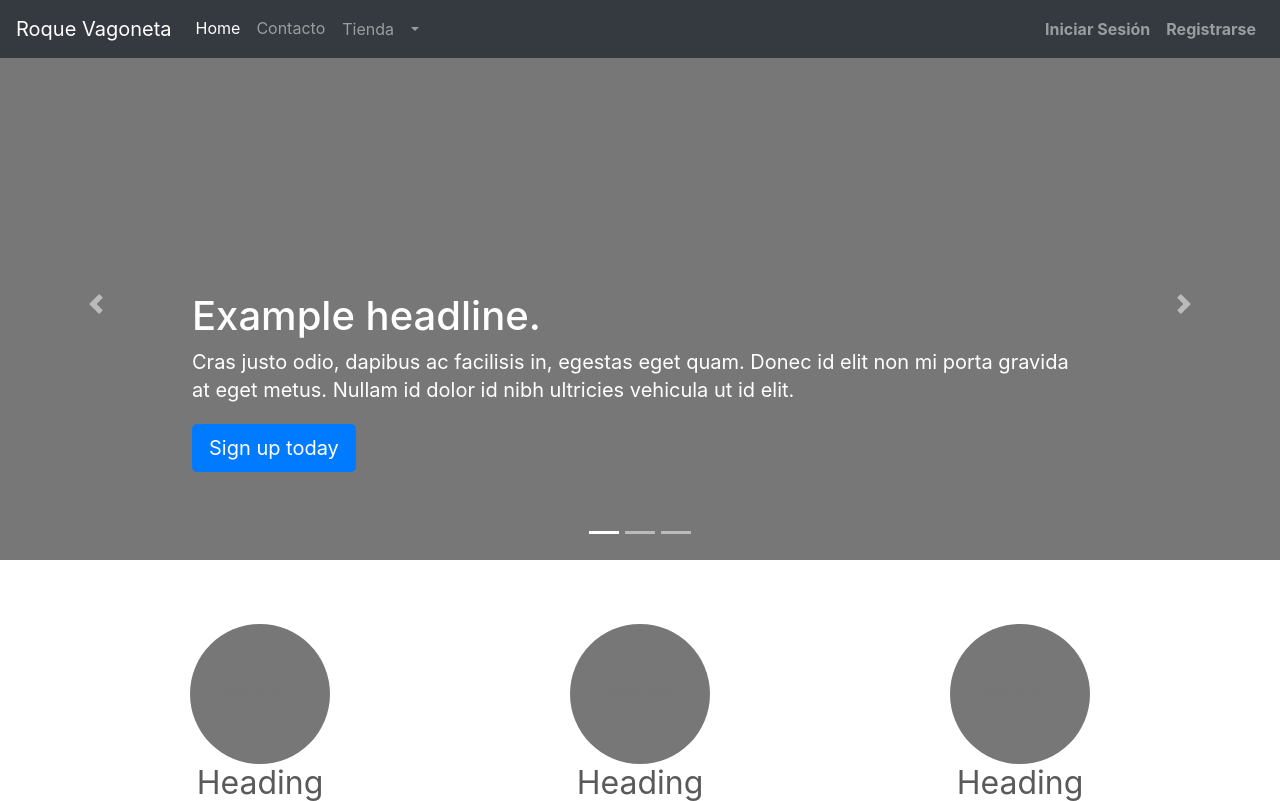
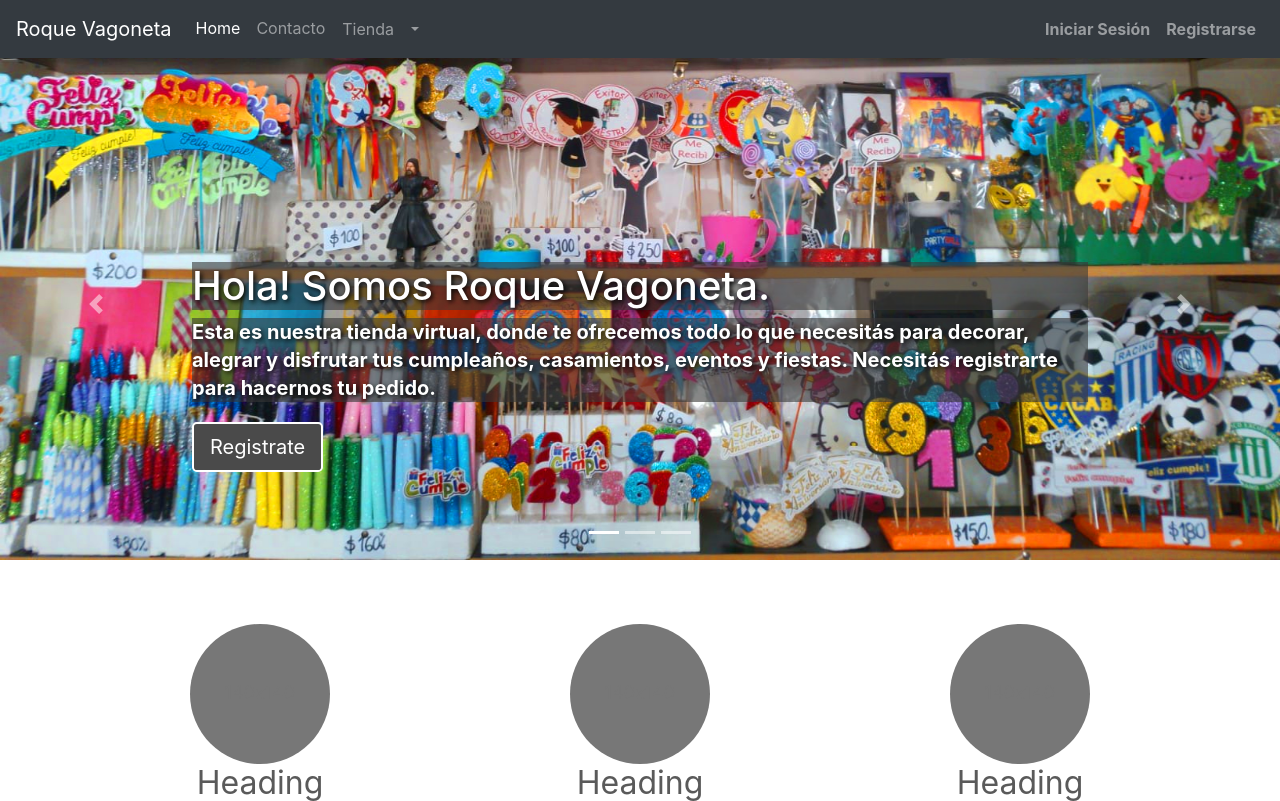
Before and after one commit to k0lst0m13r/roque_vagoneta, a Django app: page / in a window 1280 px wide. Shown: the top 801 px of the page. Run offline with Django 3.2, Linux system fonts and the light colour scheme; some libraries are stand-ins or nearby versions.

Commit message:
trabajos en carrousel home

```diff
--- a/roque_vagoneta/roque_vago_app/templates/roque_vago_app/index.html
+++ b/roque_vagoneta/roque_vago_app/templates/roque_vago_app/index.html
@@ -4,6 +4,27 @@
 {% block title %}Roque Vagoneta{% endblock %}
 
 {% block content %}
+
+<style>
+  h1.opacity {
+    background: rgba(55, 55, 55, 0.6);
+    text-shadow: 2px 2px 5px rgb(5, 5, 5);
+
+  }
+
+  p.opacity {
+    background: rgba(55, 55, 55, 0.6);
+    text-shadow: 2px 2px 5px rgb(5, 5, 5);
+    font-weight: bold;
+  }
+
+  a.btn-color {
+    background-color: rgb(74, 74, 74);
+    color: white;
+    border: 2px solid white;
+  }
+
+</style>
 
 <main role="main">
 
@@ -15,32 +36,32 @@
     </ol>
     <div class="carousel-inner">
       <div class="carousel-item active">
-        <svg class="bd-placeholder-img" width="100%" height="100%" xmlns="http://www.w3.org/2000/svg" preserveAspectRatio="xMidYMid slice" focusable="false" role="img"><rect width="100%" height="100%" fill="#777"/></svg>
+        <img src="{% static 'imagenes/carru1.jpg' %}">
         <div class="container">
           <div class="carousel-caption text-left">
-            <h1>Example headline.</h1>
-            <p>Cras justo odio, dapibus ac facilisis in, egestas eget quam. Donec id elit non mi porta gravida at eget metus. Nullam id dolor id nibh ultricies vehicula ut id elit.</p>
-            <p><a class="btn btn-lg btn-primary" href="#" role="button">Sign up today</a></p>
+            <h1 class="opacity" >Hola! Somos Roque Vagoneta.</h1>
+            <p class="opacity">Esta es nuestra tienda virtual, donde te ofrecemos todo lo que necesitás para decorar, alegrar y disfrutar tus cumpleaños, casamientos, eventos y fiestas. Necesitás registrarte para hacernos tu pedido.</p>
+            <p><a class="btn btn-lg btn-color" href="{% url 'registro' %}" role="button">Registrate</a></p>
           </div>
         </div>
       </div>
       <div class="carousel-item">
-        <svg class="bd-placeholder-img" width="100%" height="100%" xmlns="http://www.w3.org/2000/svg" preserveAspectRatio="xMidYMid slice" focusable="false" role="img"><rect width="100%" height="100%" fill="#777"/></svg>
+        <img src="{% static 'imagenes/carru6.jpg' %}">
         <div class="container">
           <div class="carousel-caption">
-            <h1>Another example headline.</h1>
-            <p>Cras justo odio, dapibus ac facilisis in, egestas eget quam. Donec id elit non mi porta gravida at eget metus. Nullam id dolor id nibh ultricies vehicula ut id elit.</p>
-            <p><a class="btn btn-lg btn-primary" href="#" role="button">Learn more</a></p>
+            <h1 class="opacity">Visitá nuestra Tienda.</h1>
+            <p class="opacity">En las diferentes secciones vas a encontrar todo lo necesario. Decoración, Disfraces, Accesorios, Descartables y mucho mas. Todo el Cotillón a tu alcance!</p>
+            <p><a class="btn btn-lg btn-color" href="{% url 'tienda' %}" role="button">Ir a la Tienda</a></p>
           </div>
         </div>
       </div>
       <div class="carousel-item">
-        <svg class="bd-placeholder-img" width="100%" height="100%" xmlns="http://www.w3.org/2000/svg" preserveAspectRatio="xMidYMid slice" focusable="false" role="img"><rect width="100%" height="100%" fill="#777"/></svg>
+        <img src="{% static 'imagenes/carru5.jpg' %}">
         <div class="container">
           <div class="carousel-caption text-right">
-            <h1>One more for good measure.</h1>
-            <p>Cras justo odio, dapibus ac facilisis in, egestas eget quam. Donec id elit non mi porta gravida at eget metus. Nullam id dolor id nibh ultricies vehicula ut id elit.</p>
-            <p><a class="btn btn-lg btn-primary" href="#" role="button">Browse gallery</a></p>
+            <h1 class="opacity">Entregamos a Domicilio.</h1>
+            <p class="opacity">Aprovechá nuestro servicio de entrega en Capital y Gran Buenos Aires. Si ya estás registrado, iniciá sesión y hacenos tu pedido. Nos comunicaremos a la brevedad para acordar envío y pago.</p>
+            <p><a class="btn btn-lg btn-color" href="{% url 'login' %}" role="button">Inicía tu sesión</a></p>
           </div>
         </div>
       </div>
```
Also changed, not shown: roque_vagoneta/roque_vago_app/static/imagenes/carru1.jpg (added), roque_vagoneta/roque_vago_app/static/imagenes/carru5.jpg (added), roque_vagoneta/roque_vago_app/static/imagenes/carru6.jpg (added).
